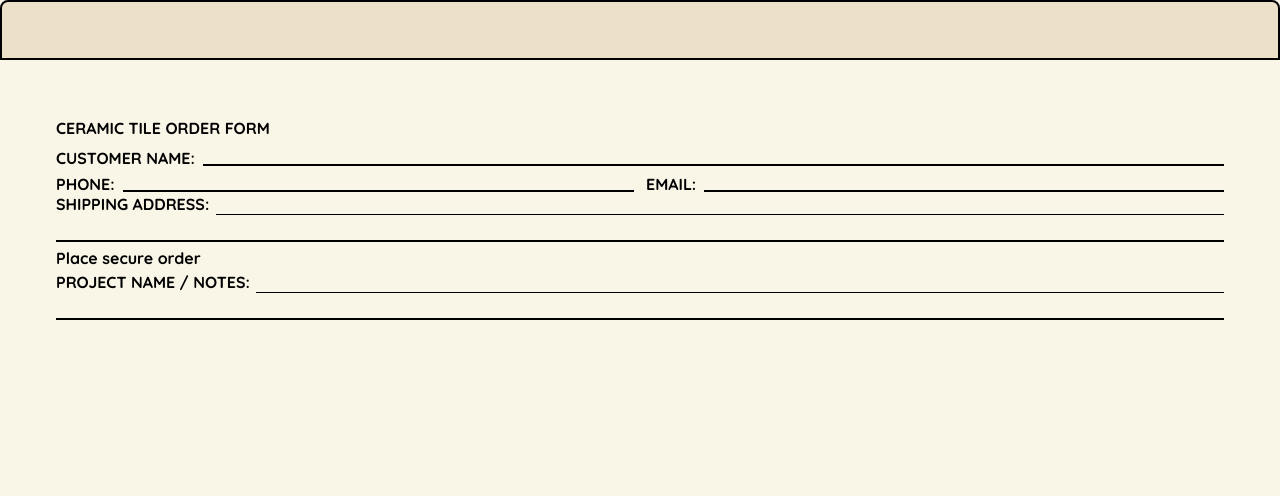
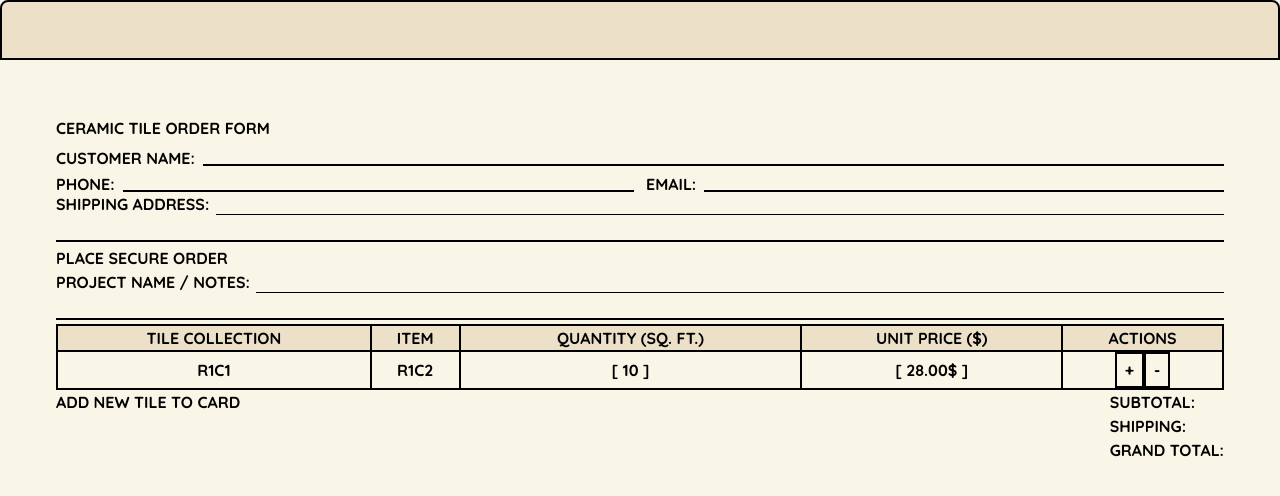
Before and after one commit to mkworkingman/TilesProject, a Next.js app: page / in a window 1280 px wide. Shown: the top 496 px of the page. Built offline with nearby package versions, Linux system fonts and the light colour scheme.

Commit message:
Setup redux toolkit

```diff
--- a/package.json
+++ b/package.json
@@ -9,9 +9,11 @@
     "lint": "eslint"
   },
   "dependencies": {
+    "@reduxjs/toolkit": "^2.12.0",
     "next": "16.2.9",
     "react": "19.2.4",
-    "react-dom": "19.2.4"
+    "react-dom": "19.2.4",
+    "react-redux": "^9.3.0"
   },
   "devDependencies": {
     "@tailwindcss/postcss": "^4",
--- a/src/app/globals.css
+++ b/src/app/globals.css
@@ -4,3 +4,9 @@
 body {
     font-family: var(--font-archivo-black), sans-serif;
 }
+
+@layer components {
+    .cart-table :is(th, td) {
+        @apply border-2;
+    }
+}
--- a/src/app/layout.tsx
+++ b/src/app/layout.tsx
@@ -1,6 +1,7 @@
 import type { Metadata } from 'next'
 import { Quicksand } from 'next/font/google'
 import './globals.css'
+import StoreProvider from '@/store/StoreProvider'
 
 const quicksand = Quicksand({
     subsets: ['latin'],
@@ -20,8 +21,10 @@ export default function RootLayout({
     return (
         <html lang="en" className={`${quicksand.className} h-full antialiased`}>
             <body className="bg-base flex min-h-full flex-col">
-                <header className="bg-surface h-15 rounded-t-lg border-2"></header>
-                <main className="p-14">{children}</main>
+                <StoreProvider>
+                    <header className="bg-surface h-15 rounded-t-lg border-2"></header>
+                    <main className="p-14">{children}</main>
+                </StoreProvider>
             </body>
         </html>
     )
--- a/src/app/page.tsx
+++ b/src/app/page.tsx
@@ -1,4 +1,4 @@
-import { Summary, ProjectNotes } from '@/components'
+import { Summary, ProjectNotes, Cart } from '@/components'
 import { OrderFormLogo } from '@/components/ui'
 
 export default function Home() {
@@ -7,6 +7,7 @@ export default function Home() {
             <OrderFormLogo />
             <Summary />
             <ProjectNotes />
+            <Cart />
         </div>
     )
 }
--- /dev/null
+++ b/src/components/Cart.tsx
@@ -0,0 +1,42 @@
+'use client'
+// import { useAppSelector } from '@/store/hooks'
+
+export default function Cart() {
+    // const tiles = useAppSelector((s) => s.tiles.items)
+
+    return (
+        <>
+            <table className="cart-table w-full border-collapse text-center">
+                <thead className="bg-surface">
+                    <tr>
+                        <th>Tile Collection</th>
+                        <th>Item</th>
+                        <th>Quantity (sq. ft.)</th>
+                        <th>Unit Price ($)</th>
+                        <th>Actions</th>
+                    </tr>
+                </thead>
+                <tbody>
+                    <tr>
+                        <td>R1C1</td>
+                        <td>R1C2</td>
+                        <td>[ 10 ]</td>
+                        <td>[ 28.00$ ]</td>
+                        <td>
+                            <button className="cursor-pointer border-2 px-2 py-1">+</button>
+                            <button className="cursor-pointer border-2 px-2 py-1">-</button>
+                        </td>
+                    </tr>
+                </tbody>
+            </table>
+            <div className="flex justify-between">
+                <div>Add new Tile to card</div>
+                <div>
+                    <p>Subtotal:</p>
+                    <p>Shipping:</p>
+                    <p>Grand Total:</p>
+                </div>
+            </div>
+        </>
+    )
+}
--- a/src/components/Summary.tsx
+++ b/src/components/Summary.tsx
@@ -11,7 +11,6 @@ export default function Summary() {
     const [state, formAction, pending] = useActionState(sendData, null)
 
     return (
-        <div className="uppercase">
         <form action={formAction} id="send-form">
             <CustomInput
                 label="Customer name:"
@@ -56,10 +55,9 @@ export default function Summary() {
                 required
             />
 
-                <button type="submit" disabled={pending}>
+            <button className="uppercase" type="submit" disabled={pending}>
                 {pending ? 'Pending, please wait...' : 'Place secure order'}
             </button>
         </form>
-        </div>
     )
 }
--- a/src/components/index.ts
+++ b/src/components/index.ts
@@ -1,2 +1,3 @@
 export { default as ProjectNotes } from './ProjectNotes'
 export { default as Summary } from './Summary'
+export { default as Cart } from './Cart'
--- a/src/components/ui/OrderFormLogo.tsx
+++ b/src/components/ui/OrderFormLogo.tsx
@@ -1,7 +1,3 @@
 export default function OrderFormLogo() {
-    return (
-        <div className="uppercase">
-            <h2>Ceramic Tile Order Form</h2>
-        </div>
-    )
+    return <h2>Ceramic Tile Order Form</h2>
 }
--- /dev/null
+++ b/src/store/StoreProvider.tsx
@@ -0,0 +1,9 @@
+'use client'
+import { Provider } from 'react-redux'
+import { makeStore } from './index'
+import { useState } from 'react'
+
+export default function StoreProvider({ children }: { children: React.ReactNode }) {
+    const [store] = useState(makeStore)
+    return <Provider store={store}>{children}</Provider>
+}
--- /dev/null
+++ b/src/store/hooks.ts
@@ -0,0 +1,6 @@
+import { useDispatch, useSelector, useStore } from 'react-redux'
+import type { AppDispatch, RootState, AppStore } from './index'
+
+export const useAppDispatch = useDispatch.withTypes<AppDispatch>()
+export const useAppSelector = useSelector.withTypes<RootState>()
+export const useAppStore = useStore.withTypes<AppStore>()
--- /dev/null
+++ b/src/store/index.ts
@@ -0,0 +1,8 @@
+import { configureStore } from '@reduxjs/toolkit'
+import tilesReducer from './tilesSlice'
+
+export const makeStore = () => configureStore({ reducer: { tiles: tilesReducer } })
+
+export type AppStore = ReturnType<typeof makeStore>
+export type RootState = ReturnType<AppStore['getState']>
+export type AppDispatch = AppStore['dispatch']
--- /dev/null
+++ b/src/store/tilesSlice.ts
@@ -0,0 +1,29 @@
+import { createSlice } from '@reduxjs/toolkit'
+
+export interface Collection {
+    id: string
+    name: string
+    imgUrl: string
+}
+
+export interface Tile {
+    id: string
+    collection: Collection
+    itemUrl: string
+    quantity: number
+    price: number
+}
+
+interface TilesState {
+    items: Tile[]
+}
+
+const initialState: TilesState = { items: [] }
+
+const tilesSlice = createSlice({
+    name: 'tiles',
+    initialState,
+    reducers: {},
+})
+
+export default tilesSlice.reducer
```
Also changed, not shown: 1 other file (tests, documents, lock files or other folders). Lines whose indentation alone changed are shown as unchanged.
